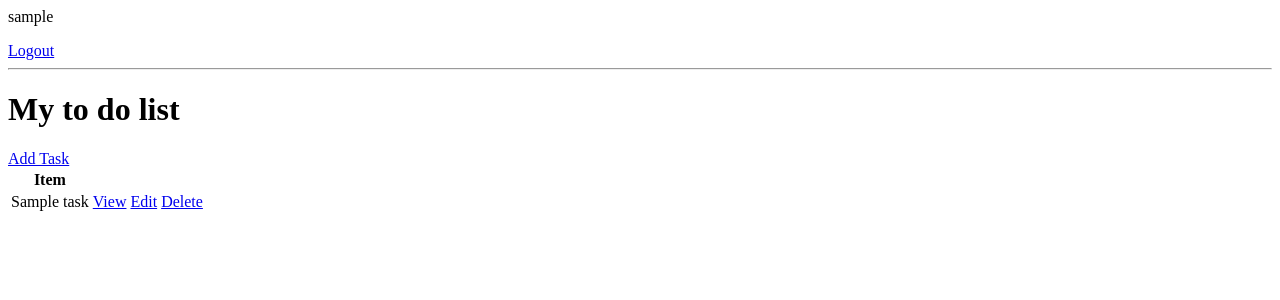
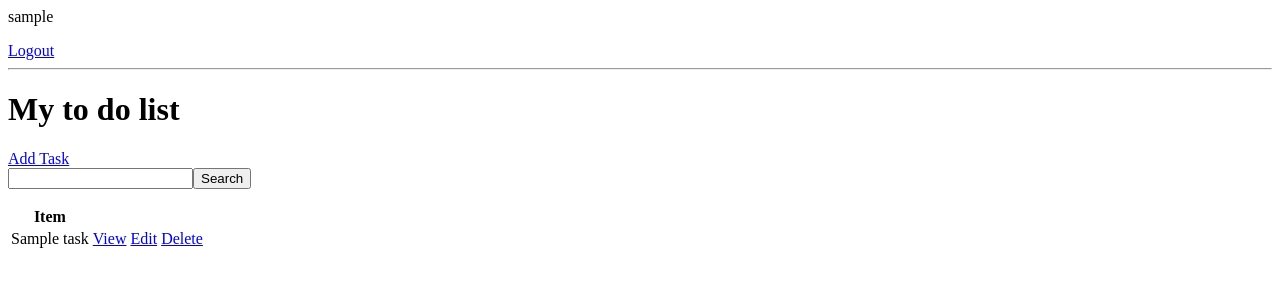
Before and after one commit to aokealy/todo-list, a Django app: page / in a window 1280 px wide. Shown: the top 300 px of the page. Run offline with Django 3.2, Linux system fonts and the light colour scheme; a user stored in the database is signed in; tables that the repository leaves empty hold one stand-in row (values such as "Sample post").

Commit message:
add search bar functionality

```diff
--- a/base/templates/base/task_list.html
+++ b/base/templates/base/task_list.html
@@ -10,6 +10,11 @@
 <hr>
 <h1>My to do list {{color}}</h1>
 <a href="{% url 'task-create' %}">Add Task</a>
+
+<form method="GET" style="display: flex;">
+    <input type='text' name='search-area' value="{{search_input}}">
+    <input class="button" type="submit" value='Search'>
+</form>
 
 <table>
     <tr>
--- a/base/views.py
+++ b/base/views.py
@@ -47,6 +47,13 @@ class TaskList(LoginRequiredMixin, ListView):
         context = super().get_context_data(**kwargs)
         context['tasks'] = context['tasks'].filter(user=self.request.user)
         context['count'] = context['tasks'].filter(complete=False).count()
+
+        # search bar function
+        search_input = self.request.GET.get('search-area') or ''
+        if search_input:
+            context['tasks'] = context['tasks'].filter(title__icontains=search_input)
+
+        context['search_input'] = search_input
         return context
 
 class TaskDetail(LoginRequiredMixin, DetailView):
```
